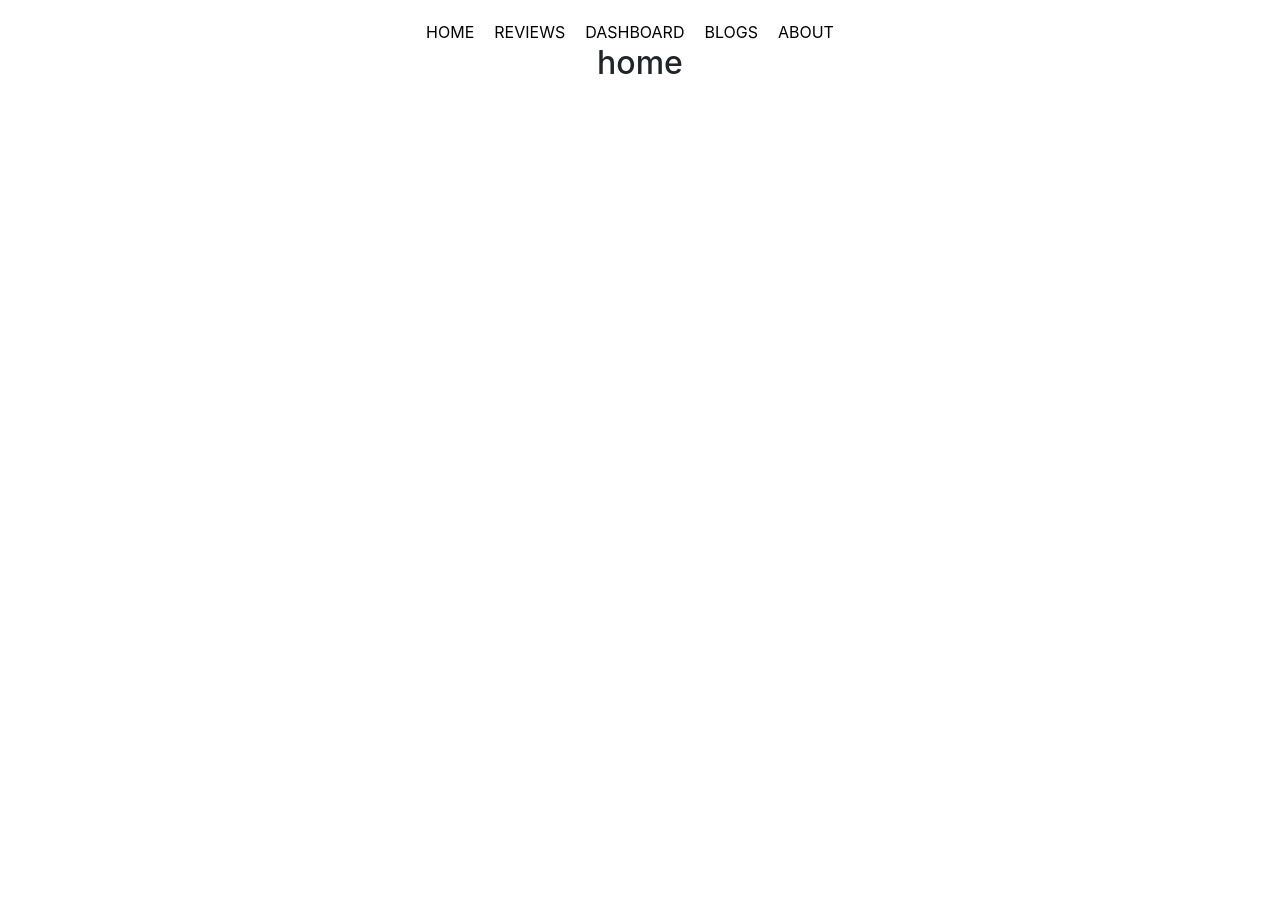
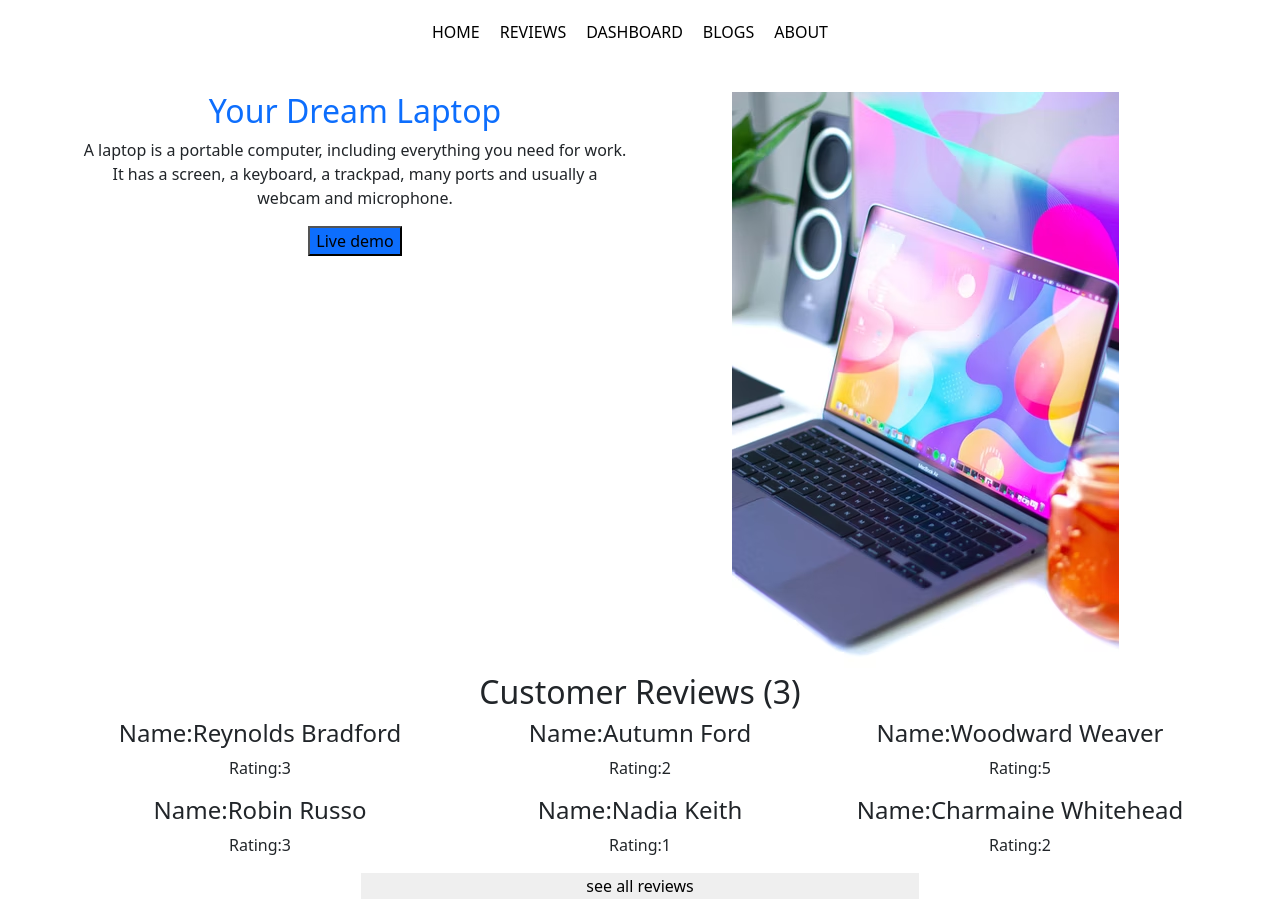
Before and after one commit to Eshshatabdi/dream-mac-laptop, a React (Create React App) app: page / in a window 1280 px wide. Before the commit the page ends 800 px from the top, so only its background shows below. Built offline with nearby package versions, Linux system fonts and the light colour scheme; the HTML template or start-up script is replaced by a standard one.

Commit message:
review name and card put

```diff
--- /dev/null
+++ b/public/data.json
@@ -0,0 +1,44 @@
+[
+    {
+        "id": "6249f60b22cc8f1ad9b2f99e",
+        "picture": "http://placehold.it/32x32",
+        "rating": 3,
+        "name": "Reynolds Bradford",
+        "about": "Ad fugiat eiusmod nulla nulla eiusmod labore sit pariatur laborum irure. Ea excepteur fugiat elit reprehenderit veniam cupidatat ut pariatur consectetur culpa ut non eiusmod. Adipisicing cupidatat excepteur esse exercitation. Consectetur laboris eu qui ea non aliquip non. Do commodo adipisicing in quis. Cillum nostrud ea est minim reprehenderit reprehenderit id sunt veniam reprehenderit ad sit. Dolor labore occaecat est excepteur ad ad ullamco ullamco.\r\n"
+    },
+    {
+        "id": "6249f60b0feba5d8c440cc01",
+        "picture": "http://placehold.it/32x32",
+        "rating": 2,
+        "name": "Autumn Ford",
+        "about": "Voluptate excepteur ea pariatur Lorem consectetur incididunt officia officia eiusmod elit proident adipisicing consectetur. Do duis eiusmod voluptate consequat amet qui. Dolor fugiat est tempor officia ut eiusmod. Cillum ex adipisicing et tempor excepteur pariatur cupidatat dolor Lorem non. Adipisicing labore nostrud cupidatat quis proident non minim in reprehenderit nostrud proident. Consectetur enim ex mollit eiusmod cupidatat commodo non laborum.\r\n"
+    },
+    {
+        "id": "6249f60ba981bd364214e720",
+        "picture": "http://placehold.it/32x32",
+        "rating": 5,
+        "name": "Woodward Weaver",
+        "about": "Labore occaecat eu adipisicing cillum. Proident id in exercitation non anim in nisi aute adipisicing quis do. Fugiat incididunt nostrud nulla labore nostrud id aliquip deserunt cillum proident in occaecat. Ut culpa ea ex enim voluptate anim reprehenderit ad. Aliqua esse aliquip deserunt exercitation do proident. Nostrud eu pariatur exercitation commodo in.\r\n"
+    },
+    {
+        "id": "6249f60b0f7372ddd0643854",
+        "picture": "http://placehold.it/32x32",
+        "rating": 3,
+        "name": "Robin Russo",
+        "about": "Culpa nostrud ex consectetur culpa consequat veniam non. Deserunt nisi ad dolore nostrud fugiat duis officia sunt elit id. Sint officia veniam aute dolor tempor ipsum. Do qui nulla proident sint duis.\r\n"
+    },
+    {
+        "id": "6249f60b7fb9e54e6527ccd2",
+        "picture": "http://placehold.it/32x32",
+        "rating": 1,
+        "name": "Nadia Keith",
+        "about": "Minim incididunt non labore laboris excepteur officia id aliquip irure labore. Est elit labore cillum amet labore ut. Fugiat mollit dolore ex elit sunt do officia velit aute cillum mollit Lorem. Cillum et irure sint eiusmod sit deserunt culpa voluptate consectetur excepteur. Consequat ut non sit sit Lorem labore dolor irure dolor reprehenderit veniam.\r\n"
+    },
+    {
+        "id": "6249f60b1ea62e2a2e26135f",
+        "picture": "http://placehold.it/32x32",
+        "rating": 2,
+        "name": "Charmaine Whitehead",
+        "about": "Et adipisicing minim deserunt laborum magna proident Lorem nisi et velit sit deserunt. Excepteur adipisicing fugiat consectetur aliqua consequat adipisicing culpa reprehenderit anim. In non incididunt minim consectetur culpa qui cillum.\r\n"
+    }
+]
--- a/src/App.js
+++ b/src/App.js
@@ -1,5 +1,6 @@
 import { Route, Routes } from 'react-router-dom';
 import './App.css';
+import 'bootstrap/dist/css/bootstrap.min.css';
 import About from './Components/About/About';
 import Blogs from './Components/Blogs/Blogs';
 import DashBoard from './Components/DashBoard/DashBoard';
@@ -14,6 +15,7 @@ function App() {
       <Header></Header>
       <Routes>
         <Route path='/' element={<Home></Home>}></Route>
+        <Route path='/home' element={<Home></Home>}></Route>
         <Route path='/reviews' element={<Reviews></Reviews>}></Route>
         <Route path='/dashboard' element={<DashBoard></DashBoard>}></Route>
         <Route path='/blogs' element={<Blogs></Blogs>}></Route>
--- a/src/Components/Home/Home.js
+++ b/src/Components/Home/Home.js
@@ -1,11 +1,47 @@
 import React from 'react';
+import useReview from '../../customHooks/useReview';
+import image from '../../image.avif'
+import Reviews from '../Reviews/Reviews';
 
 const Home = () => {
+    const [reviews, setReviews] = useReview();
     return (
-        <div>
-            <h2>home</h2>
+        <div className='container'>
+            <div className='row mt-5'>
+                <div className='col-md-6 '>
+                    <h2 className='text-primary'>Your Dream Laptop</h2>
+                    <p>A laptop is a portable computer, including everything you need for work. It has a screen, a keyboard, a trackpad, many ports and usually a webcam and microphone.</p>
+                    <button className='bg-primary'>Live demo</button>
+                </div>
+                <div className='col-md-6 '>
+                    <img className='h-200' src={image} alt="" />
 
-        </div>
+                </div>
+
+            </div>
+
+            <div>
+                <h2>Customer Reviews (3)</h2>
+                <div className='row'>
+                    {
+                        reviews.map(review => <div className='col-md-4'
+                        >
+                            <h4>Name:{review.name}</h4>
+                            <p>Rating:{review.rating}</p>
+                            { }
+
+
+                        </div>)
+                    }
+
+                </div>
+                <div>
+                    <button className='w-50 border-0'>see all reviews</button>
+
+                </div>
+
+            </div>
+        </div >
     );
 };
 
--- a/src/Components/NotFound/NotFound.js
+++ b/src/Components/NotFound/NotFound.js
@@ -3,7 +3,7 @@ import React from 'react';
 const NotFound = () => {
     return (
         <div>
-            <h2>404 ....page is not found</h2>
+            <h2 className='text-danger'>404 ....page is not found</h2>
         </div>
     );
 };
--- /dev/null
+++ b/src/Components/ReviewDetails/ReviewDetails.js
@@ -0,0 +1,20 @@
+import React from 'react';
+
+const ReviewDetails = ({ review }) => {
+    const { name, rating } = review
+    return (
+
+        <div className='col-md-4 g-5'>
+            <div className='card'>
+                <h4>name:{name}</h4>
+                <h5>rating:{rating}</h5>
+
+            </div>
+
+        </div>
+
+
+    );
+};
+
+export default ReviewDetails;
--- a/src/Components/Reviews/Reviews.js
+++ b/src/Components/Reviews/Reviews.js
@@ -1,8 +1,21 @@
 import React from 'react';
+import { useParams } from 'react-router-dom';
+import useReview from '../../customHooks/useReview';
+import ReviewDetails from '../ReviewDetails/ReviewDetails';
 
 const Reviews = () => {
+    const [reviews, setReviews] = useReview();
+    const { name, rating } = useParams();
     return (
-        <div>
+        <div className='container row'>
+            {
+                reviews.map(review => <ReviewDetails
+                    key={review.id}
+                    review={review}
+
+                ></ReviewDetails>)
+            }
+
 
         </div>
     );
--- /dev/null
+++ b/src/customHooks/useReview.js
@@ -0,0 +1,13 @@
+import { useEffect, useState } from "react"
+
+
+const useReview = () => {
+    const [reviews, setReviews] = useState([])
+    useEffect(() => {
+        fetch('data.json')
+            .then(res => res.json())
+            .then(data => setReviews(data))
+    }, [])
+    return [reviews, setReviews]
+}
+export default useReview;
```
Also changed, not shown: src/image.avif (added).
